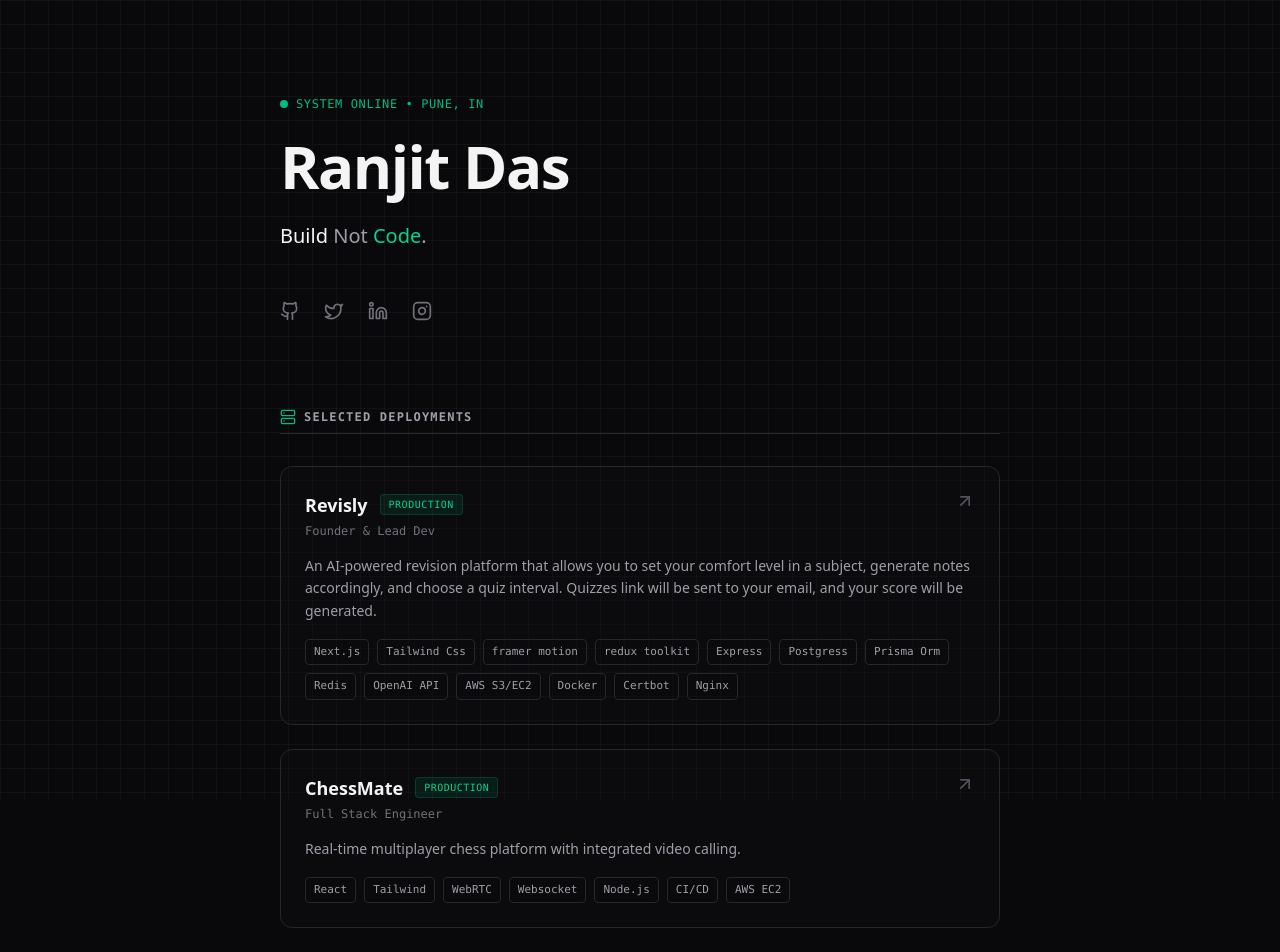
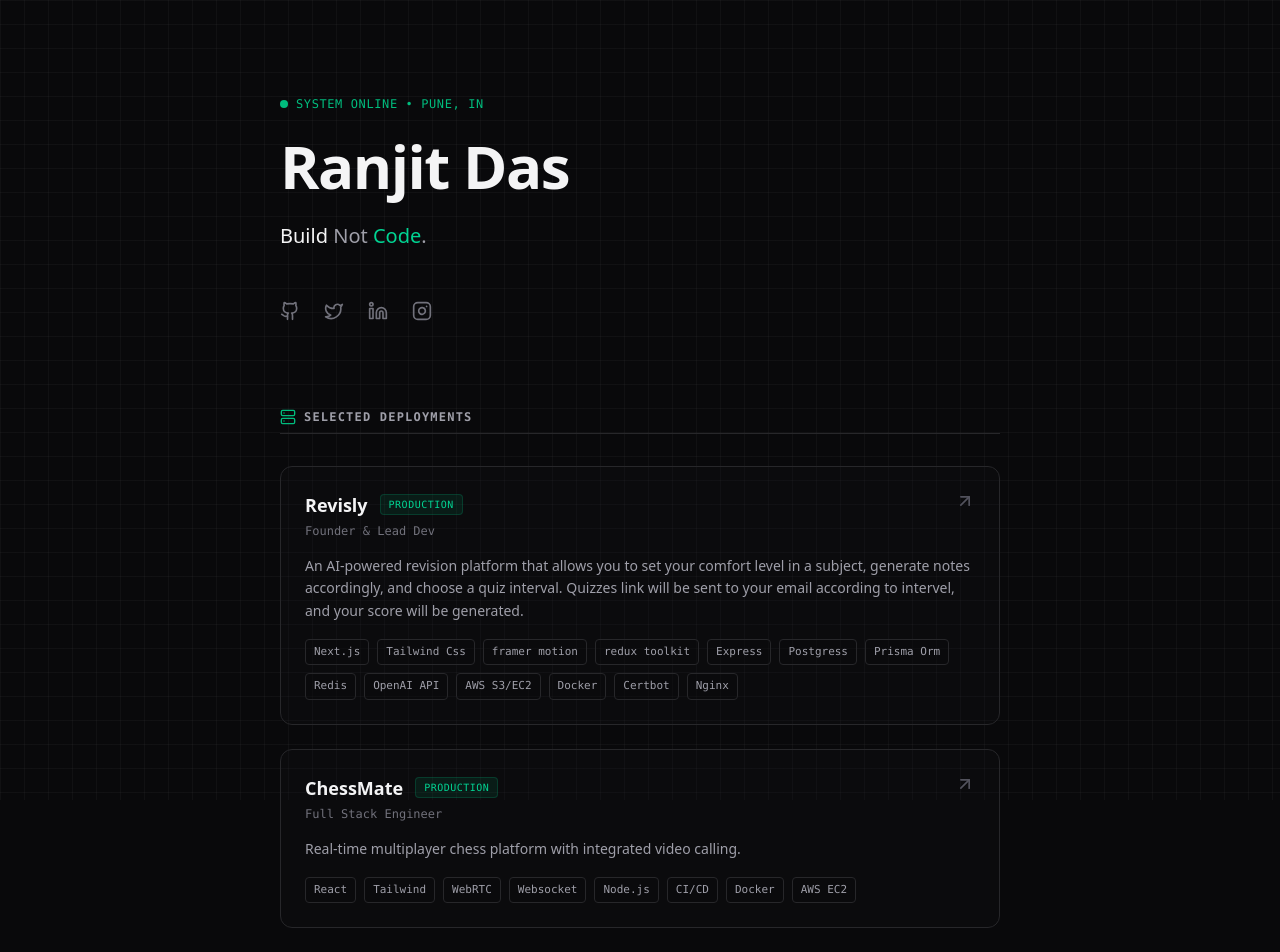
Before and after one commit to ranjit1024/PortfolioV2, a React (Vite) app: page / in a window 1280 px wide. Shown: the top 952 px of the page. Built offline with nearby package versions, Linux system fonts and the light colour scheme; a web font is replaced by a local one.

Commit message:
add another tag

```diff
--- a/src/App.tsx
+++ b/src/App.tsx
@@ -17,7 +17,7 @@ const PROJECTS = [
   {
     title: "Revisly ",
     role: "Founder & Lead Dev",
-    desc: "An AI-powered revision platform that allows you to set your comfort level in a subject, generate notes accordingly, and choose a quiz interval. Quizzes link will be sent to your email, and your score will be generated.",
+    desc: "An AI-powered revision platform that allows you to set your comfort level in a subject, generate notes accordingly, and choose a quiz interval. Quizzes link will be sent to your email according to intervel, and your score will be generated.",
     metrics: "100+ Active Users • Automated Pipeline",
     tags: ["Next.js", "Tailwind Css","framer motion", "redux toolkit", "Express", "Postgress", "Prisma Orm",  "Redis", "OpenAI API", "AWS S3/EC2", "Docker", "Certbot", "Nginx"],
     status: "Production",
@@ -29,7 +29,7 @@ const PROJECTS = [
     role: "Full Stack Engineer",
     desc: "Real-time multiplayer chess platform with integrated video calling.",
     metrics: "< 50ms Latency • WebRTC P2P",
-    tags: ["React", "Tailwind", "WebRTC", "Websocket", "Node.js", "CI/CD", "AWS EC2" ],
+    tags: ["React", "Tailwind", "WebRTC", "Websocket", "Node.js", "CI/CD", "Docker", "AWS EC2" ],
     status: "Production",
     link: "https://chess-lime-eta.vercel.app/",
   },
```
